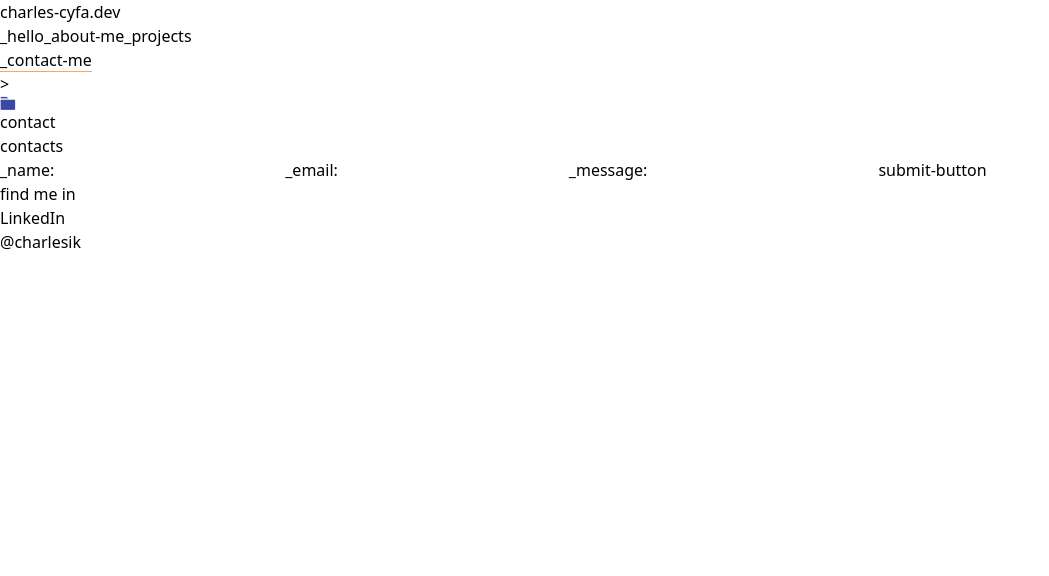
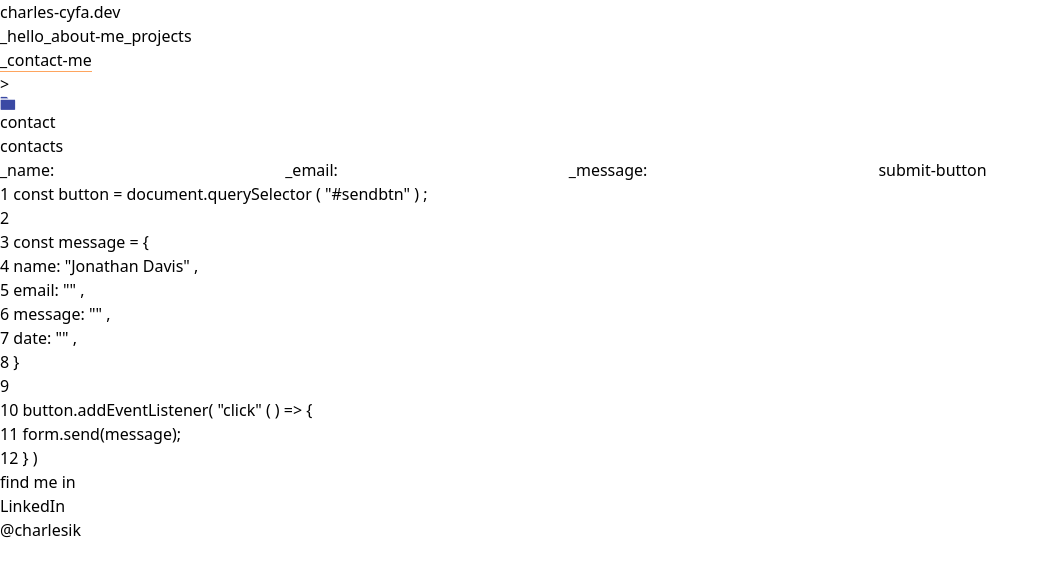
Before and after one commit to charlesik/terminalRepository, a React (Vite) app: page /contact in a window 1280 px wide. Shown: the top 576 px of the page, without its empty margins (0-1049 px from the left). Built offline with nearby package versions, Linux system fonts and the light colour scheme.

Commit message:
contact form interactive

```diff
--- a/src/components/ContactForm.jsx
+++ b/src/components/ContactForm.jsx
@@ -2,11 +2,12 @@
 
 function ContactForm() {
     return (
-      <div className=" w-[50%] text-[#607B96] h-full border ">
+      <div className=" w-full text-[#607B96] h-full border ">
         <div className="border-b  border-[#1E2D3D]">
           <div className="border-r border-[#1E2D3D] w-32">contacts</div>
         </div>
-        <div className="text-sm flex pt-12 justify-center">
+        <div className="flex">
+        <div className="text-sm flex pt-12 justify-center border w-[50%]">
           <div className="">
             <form action="">
               <label htmlFor="name">_name:</label>
@@ -34,6 +35,21 @@ function ContactForm() {
             </form>
           </div>
         </div>
+        <div className="border border-red-600 pl-10 pt-10 w-[50%] text-sm">
+                <p className="text-[#5565E8]"> <span className="mr-4 text-[#607B96]">1</span>    <span className="text-[#C98BDF]">const</span> button <span className="text-[#607B96]">=</span> document.querySelector <span className="text-[#607B96]"> &#40;</span> <span className="text-[#FEA55F]">&#34;#sendbtn&#34;</span> <span className="text-[#607B96]">&#41; ;</span></p>
+                <p className="text-[#5565E8]"> <span className="mr-4 text-[#607B96]">2</span>   </p>
+                <p className="text-[#5565E8]"> <span className="mr-4 text-[#607B96]">3</span>   <span className="text-[#C98BDF]">const</span> message <span className="text-[#607B96]">=</span> <span className="text-[#607B96]"> &#123;</span> </p>
+                <p className="text-[#5565E8]"> <span className="mr-4 text-[#607B96]">4</span>  name<span className="text-[#607B96]">:</span><span className="text-[#FEA55F]"> &#34;Jonathan Davis&#34;</span> <span className="text-[#607B96]">,</span></p>
+                <p className="text-[#5565E8]"> <span className="mr-4 text-[#607B96]">5</span>  email<span className="text-[#607B96]">:</span><span className="text-[#FEA55F]"> &#34;&#34;</span> <span className="text-[#607B96]">,</span></p>
+                <p className="text-[#5565E8]"> <span className="mr-4 text-[#607B96]">6</span>  message<span className="text-[#607B96]">:</span><span className="text-[#FEA55F]"> &#34;&#34;</span> <span className="text-[#607B96]">,</span></p>
+                <p className="text-[#607B96]"> <span className="mr-4 text-[#607B96]">7</span>  date<span className="text-[#607B96]">:</span><span className="text-[#FEA55F]"> &#34;&#34;</span> <span className="text-[#607B96]">,</span></p>
+                <p><span className="mr-4 text-[#607B96]">8</span> <span className="text-[#607B96]"> &#125;</span></p>
+                <span className="mr-4 text-[#607B96]">9</span>
+                <p className="text-[#5565E8]"> <span className="mr-4 text-[#607B96]">10</span>  button.addEventListener<span className="text-[#607B96]">&#40;</span><span className="text-[#FEA55F]"> &#34;click&#34;</span> <span className="text-[#607B96]">&#40; &#41; =&#62; &#123;</span></p>
+                <p className="text-[#5565E8]"> <span className="mr-4 text-[#607B96]">11</span>  form.send<span className="text-[#607B96]">&#40;</span>message<span className="text-[#607B96]">&#41;</span><span className="text-[#607B96]">;</span></p>
+                <p> <span className="mr-4 text-[#607B96]">12</span> <span className="text-[#607B96]">&#125; &#41;</span></p>
+          </div>
+        </div>
       </div>
     );
 }
```
